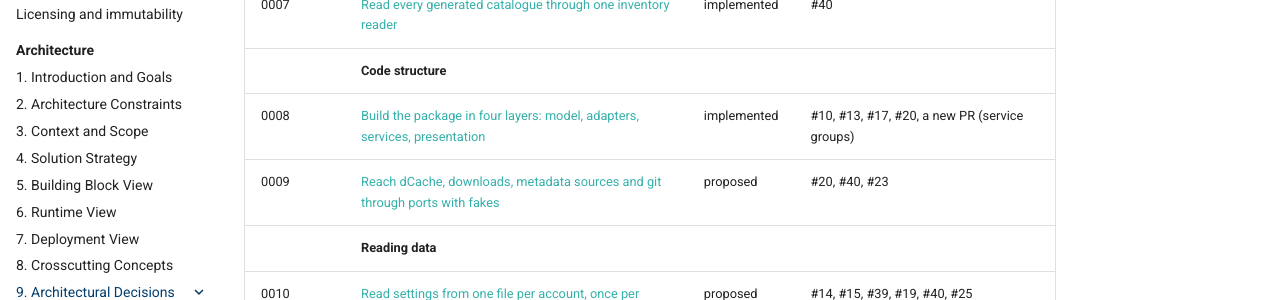
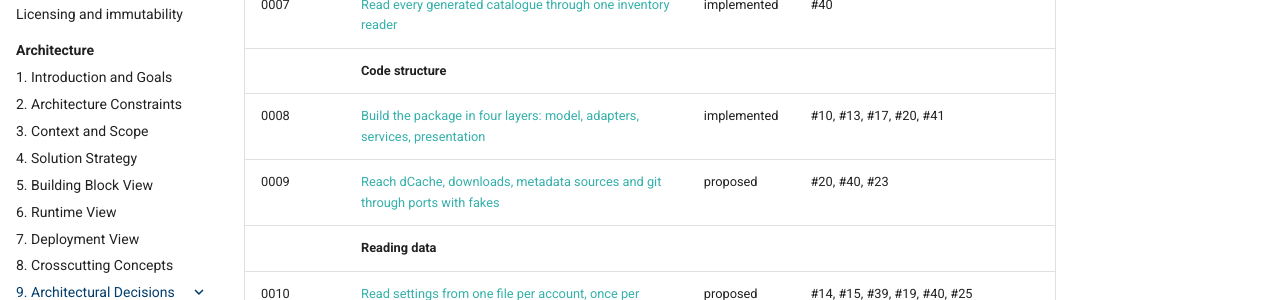
Before and after one commit to FZJ-IEK3-VSA/ETHOS.Data, an MkDocs documentation site: the page built from docs/explanation/architecture/decisions/index.md, in a window 1280 px wide and 900 px high, scrolled down 858 px. Shown: the part 152-452 px from the top of the window. Built offline with MkDocs 1.6.1 and Material for MkDocs 9.7.7, drawn with Linux system fonts in a browser that asks for light colours; comment, search, counter and statistics services are not loaded.

Commit message:
Name PR #41 in the decision it implements
Co-Authored-By: Claude Opus 5.5 <noreply@anthropic.com>

```diff
--- a/docs/explanation/architecture/decisions/index.md
+++ b/docs/explanation/architecture/decisions/index.md
@@ -25,7 +25,7 @@ dash means that the decision is implemented and needs no pull request.
 | 0006 | [Specify every file format once](0006-every-file-format-specified-once.md) | proposed | #11, #12, #13, #27 |
 | 0007 | [Read every generated catalogue through one inventory reader](0007-one-inventory-reader.md) | implemented | #40 |
 | | **Code structure** | | |
-| 0008 | [Build the package in four layers: model, adapters, services, presentation](0008-four-layers.md) | implemented | #10, #13, #17, #20, a new PR (service groups) |
+| 0008 | [Build the package in four layers: model, adapters, services, presentation](0008-four-layers.md) | implemented | #10, #13, #17, #20, #41 |
 | 0009 | [Reach dCache, downloads, metadata sources and git through ports with fakes](0009-ports-and-fakes-for-external-systems.md) | proposed | #20, #40, #23 |
 | | **Reading data** | | |
 | 0010 | [Read settings from one file per account, once per handle](0010-one-settings-file-per-account.md) | proposed | #14, #15, #39, #19, #40, #25 |
```
Also changed, not shown: docs/explanation/architecture/decisions/0008-four-layers.md (+1 -1 lines).
